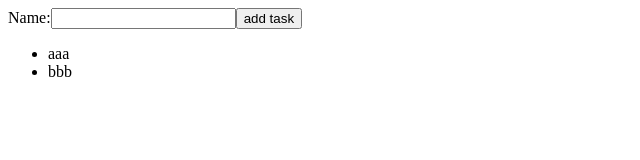
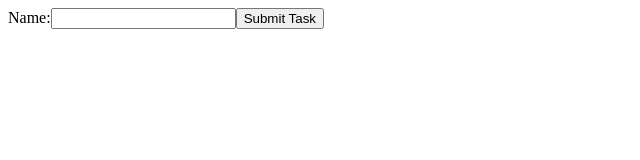
Before and after one commit to abydenes/task-app, a React (Create React App) app: page / in a window 1280 px wide. Shown: the top 160 px of the page, without its empty margins (0-640 px from the left). Built offline with nearby package versions, Linux system fonts and the light colour scheme.

Commit message:
Add uniqid to tasks

```diff
--- a/package.json
+++ b/package.json
@@ -8,7 +8,8 @@
     "@testing-library/user-event": "^13.5.0",
     "react": "^18.2.0",
     "react-dom": "^18.2.0",
-    "react-scripts": "5.0.1",
+    "react-scripts": "^2.1.3",
+    "uniqid": "^5.4.0",
     "web-vitals": "^2.1.4"
   },
   "scripts": {
--- a/src/App.js
+++ b/src/App.js
@@ -1,24 +1,39 @@
 import React from "react";
 import Overview from "./components/Overview";
+import uniqid from "uniqid";
 
 class App extends React.Component {
   constructor() {
     super();
-    this.state = { tasks: ["aaa", "bbb"], newTask: "" };
-    this.addTask = this.addTask.bind(this);
+    this.state = {
+      tasks: [],
+      newTask: {
+        text: "",
+        id: uniqid(),
+      },
+    };
+    this.onSubmitTask = this.onSubmitTask.bind(this);
   }
 
-  addTask = (e) => {
+  handleChange = (e) => {
+    this.setState({
+      newTask: {
+        text: e.target.value,
+        id: this.state.newTask.id,
+      },
+    });
+  };
+
+  onSubmitTask = (e) => {
     e.preventDefault();
     this.setState({
       tasks: this.state.tasks.concat(this.state.newTask),
-      newTask: "",
+      newTask: {
+        text: "",
+        id: uniqid(),
+      },
     });
-  }
-
-  handleChange = (e) => {
-    this.setState({ newTask: e.target.value });
-  }
+  };
 
   render() {
     return (
@@ -28,12 +43,11 @@ class App extends React.Component {
             Name:
             <input
               type="text"
-              name="name"
-              value={this.state.newTask}
+              value={this.state.newTask.text}
               onChange={this.handleChange}
             />
           </label>
-          <button onClick={this.addTask}>add task</button>
+          <button onClick={this.onSubmitTask}>Submit Task</button>
         </form>
         <Overview tasks={this.state.tasks} />
       </div>
--- a/src/components/Overview.js
+++ b/src/components/Overview.js
@@ -4,7 +4,7 @@ export default function Overview({ tasks }) {
   return (
     <ul>
       {tasks.map((task, index) => (
-        <li key={index}>{task}</li>
+        <li key={task.id}>{task.text}</li>
       ))}
     </ul>
   );
```
Also changed, not shown: 1 other file (tests, documents, lock files or other folders).
